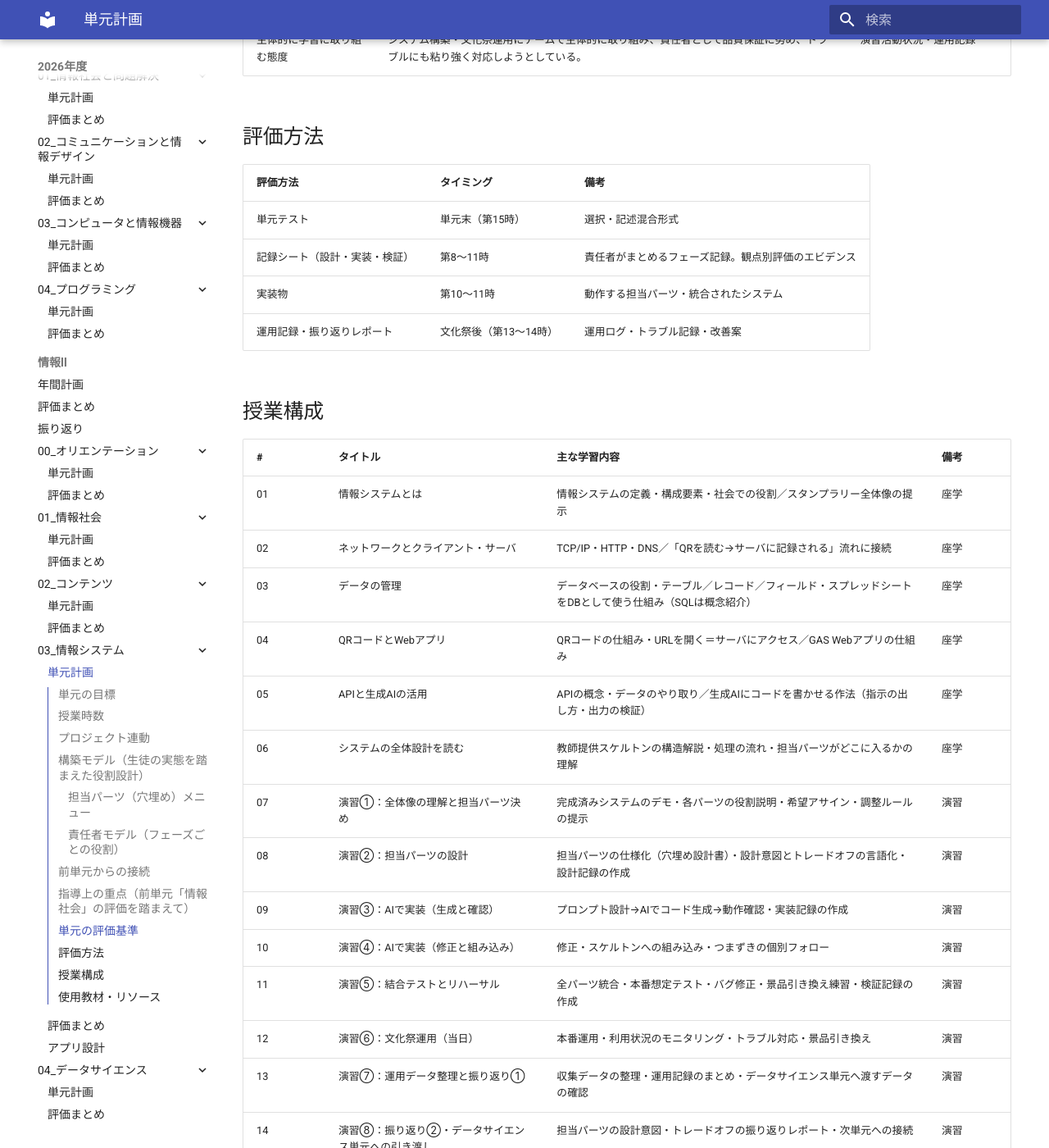
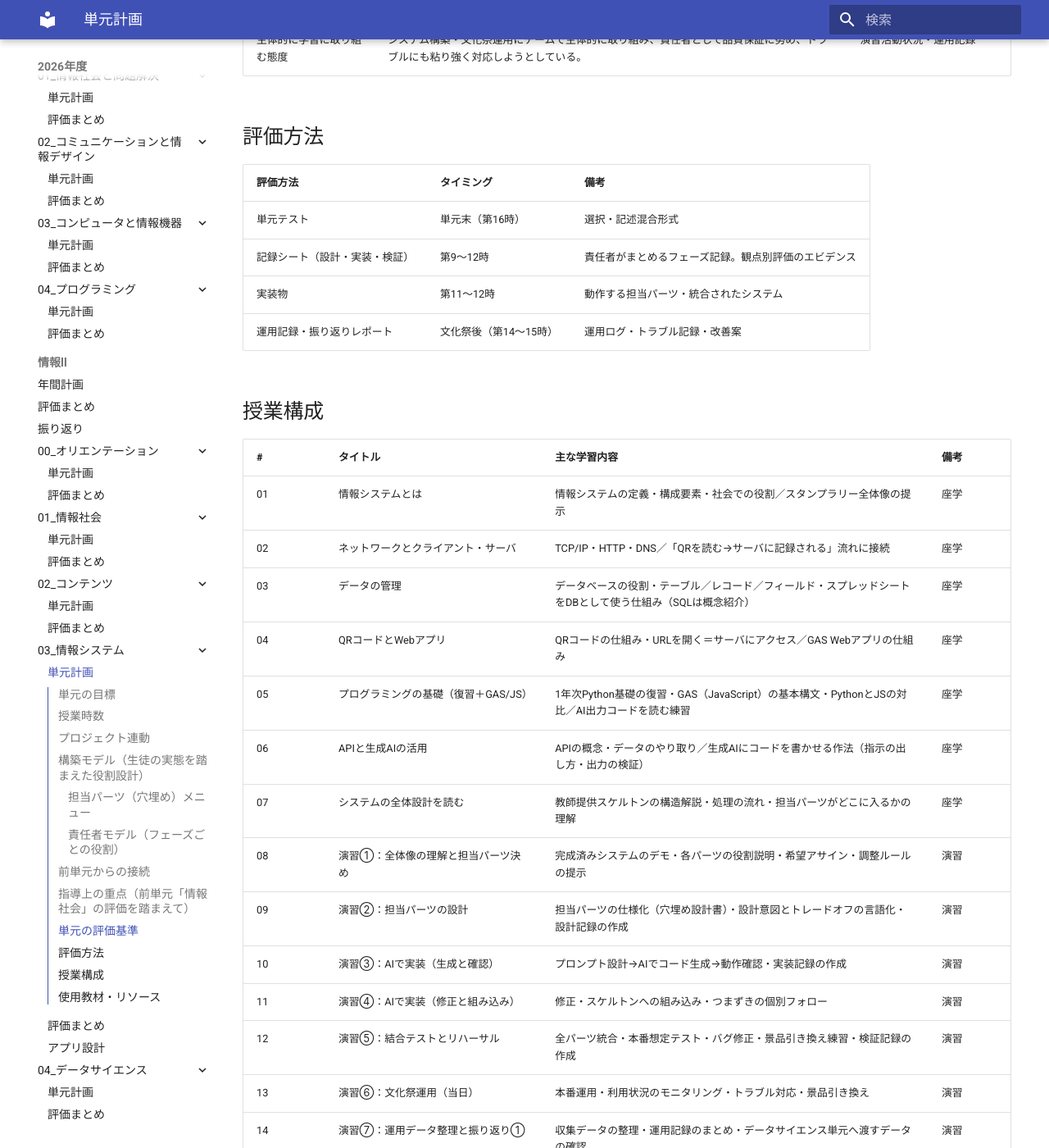
Before and after one commit to mmmmatsuuuu/edu, an MkDocs documentation site: the page built from docs/2026/informa2/03_情報システム/01_単元計画.md, in a window 1280 px wide and 1400 px high, scrolled down 2894 px. Shown: the whole window at 82% size. Built offline with MkDocs 1.6.1 and Material for MkDocs 9.7.7, drawn with Linux system fonts in a browser that asks for light colours.

Commit message:
Fix: 03_情報システムにプログラミング基礎の座学を追加（全16時間）
- 座学05「プログラミングの基礎（復習＋GAS/JS）」を新設し以降を繰り下げ
- 授業時数 15→16、評価方法の時数参照を更新
- 年間計画：03の時数15→16・内訳7/8/1、合計45→46、演習割合47→46%

Co-Authored-By: Claude Opus 4.8 <noreply@anthropic.com>

```diff
--- a/docs/2026/informa2/03_情報システム/01_単元計画.md
+++ b/docs/2026/informa2/03_情報システム/01_単元計画.md
@@ -6,7 +6,7 @@
 
 ## 授業時数
 
-全15時間
+全16時間
 
 ## プロジェクト連動
 
@@ -73,10 +73,10 @@
 
 | 評価方法 | タイミング | 備考 |
 |---|---|---|
-| 単元テスト | 単元末（第15時） | 選択・記述混合形式 |
-| 記録シート（設計・実装・検証） | 第8〜11時 | 責任者がまとめるフェーズ記録。観点別評価のエビデンス |
-| 実装物 | 第10〜11時 | 動作する担当パーツ・統合されたシステム |
-| 運用記録・振り返りレポート | 文化祭後（第13〜14時） | 運用ログ・トラブル記録・改善案 |
+| 単元テスト | 単元末（第16時） | 選択・記述混合形式 |
+| 記録シート（設計・実装・検証） | 第9〜12時 | 責任者がまとめるフェーズ記録。観点別評価のエビデンス |
+| 実装物 | 第11〜12時 | 動作する担当パーツ・統合されたシステム |
+| 運用記録・振り返りレポート | 文化祭後（第14〜15時） | 運用ログ・トラブル記録・改善案 |
 
 ## 授業構成
 
@@ -86,17 +86,18 @@
 | 02 | ネットワークとクライアント・サーバ | TCP/IP・HTTP・DNS／「QRを読む→サーバに記録される」流れに接続 | 座学 |
 | 03 | データの管理 | データベースの役割・テーブル／レコード／フィールド・スプレッドシートをDBとして使う仕組み（SQLは概念紹介） | 座学 |
 | 04 | QRコードとWebアプリ | QRコードの仕組み・URLを開く＝サーバにアクセス／GAS Webアプリの仕組み | 座学 |
-| 05 | APIと生成AIの活用 | APIの概念・データのやり取り／生成AIにコードを書かせる作法（指示の出し方・出力の検証） | 座学 |
-| 06 | システムの全体設計を読む | 教師提供スケルトンの構造解説・処理の流れ・担当パーツがどこに入るかの理解 | 座学 |
-| 07 | 演習①：全体像の理解と担当パーツ決め | 完成済みシステムのデモ・各パーツの役割説明・希望アサイン・調整ルールの提示 | 演習 |
-| 08 | 演習②：担当パーツの設計 | 担当パーツの仕様化（穴埋め設計書）・設計意図とトレードオフの言語化・設計記録の作成 | 演習 |
-| 09 | 演習③：AIで実装（生成と確認） | プロンプト設計→AIでコード生成→動作確認・実装記録の作成 | 演習 |
-| 10 | 演習④：AIで実装（修正と組み込み） | 修正・スケルトンへの組み込み・つまずきの個別フォロー | 演習 |
-| 11 | 演習⑤：結合テストとリハーサル | 全パーツ統合・本番想定テスト・バグ修正・景品引き換え練習・検証記録の作成 | 演習 |
-| 12 | 演習⑥：文化祭運用（当日） | 本番運用・利用状況のモニタリング・トラブル対応・景品引き換え | 演習 |
-| 13 | 演習⑦：運用データ整理と振り返り① | 収集データの整理・運用記録のまとめ・データサイエンス単元へ渡すデータの確認 | 演習 |
-| 14 | 演習⑧：振り返り②・データサイエンス単元への引き渡し | 担当パーツの設計意図・トレードオフの振り返りレポート・次単元への接続 | 演習 |
-| 15 | 単元テストと振り返り | 単元テスト・単元全体の振り返り | テスト |
+| 05 | プログラミングの基礎（復習＋GAS/JS） | 1年次Python基礎の復習・GAS（JavaScript）の基本構文・PythonとJSの対比／AI出力コードを読む練習 | 座学 |
+| 06 | APIと生成AIの活用 | APIの概念・データのやり取り／生成AIにコードを書かせる作法（指示の出し方・出力の検証） | 座学 |
+| 07 | システムの全体設計を読む | 教師提供スケルトンの構造解説・処理の流れ・担当パーツがどこに入るかの理解 | 座学 |
+| 08 | 演習①：全体像の理解と担当パーツ決め | 完成済みシステムのデモ・各パーツの役割説明・希望アサイン・調整ルールの提示 | 演習 |
+| 09 | 演習②：担当パーツの設計 | 担当パーツの仕様化（穴埋め設計書）・設計意図とトレードオフの言語化・設計記録の作成 | 演習 |
+| 10 | 演習③：AIで実装（生成と確認） | プロンプト設計→AIでコード生成→動作確認・実装記録の作成 | 演習 |
+| 11 | 演習④：AIで実装（修正と組み込み） | 修正・スケルトンへの組み込み・つまずきの個別フォロー | 演習 |
+| 12 | 演習⑤：結合テストとリハーサル | 全パーツ統合・本番想定テスト・バグ修正・景品引き換え練習・検証記録の作成 | 演習 |
+| 13 | 演習⑥：文化祭運用（当日） | 本番運用・利用状況のモニタリング・トラブル対応・景品引き換え | 演習 |
+| 14 | 演習⑦：運用データ整理と振り返り① | 収集データの整理・運用記録のまとめ・データサイエンス単元へ渡すデータの確認 | 演習 |
+| 15 | 演習⑧：振り返り②・データサイエンス単元への引き渡し | 担当パーツの設計意図・トレードオフの振り返りレポート・次単元への接続 | 演習 |
+| 16 | 単元テストと振り返り | 単元テスト・単元全体の振り返り | テスト |
 
 ## 使用教材・リソース
 
```
Also changed, not shown: docs/2026/informa2/01_年間計画.md (+3 -3 lines).
